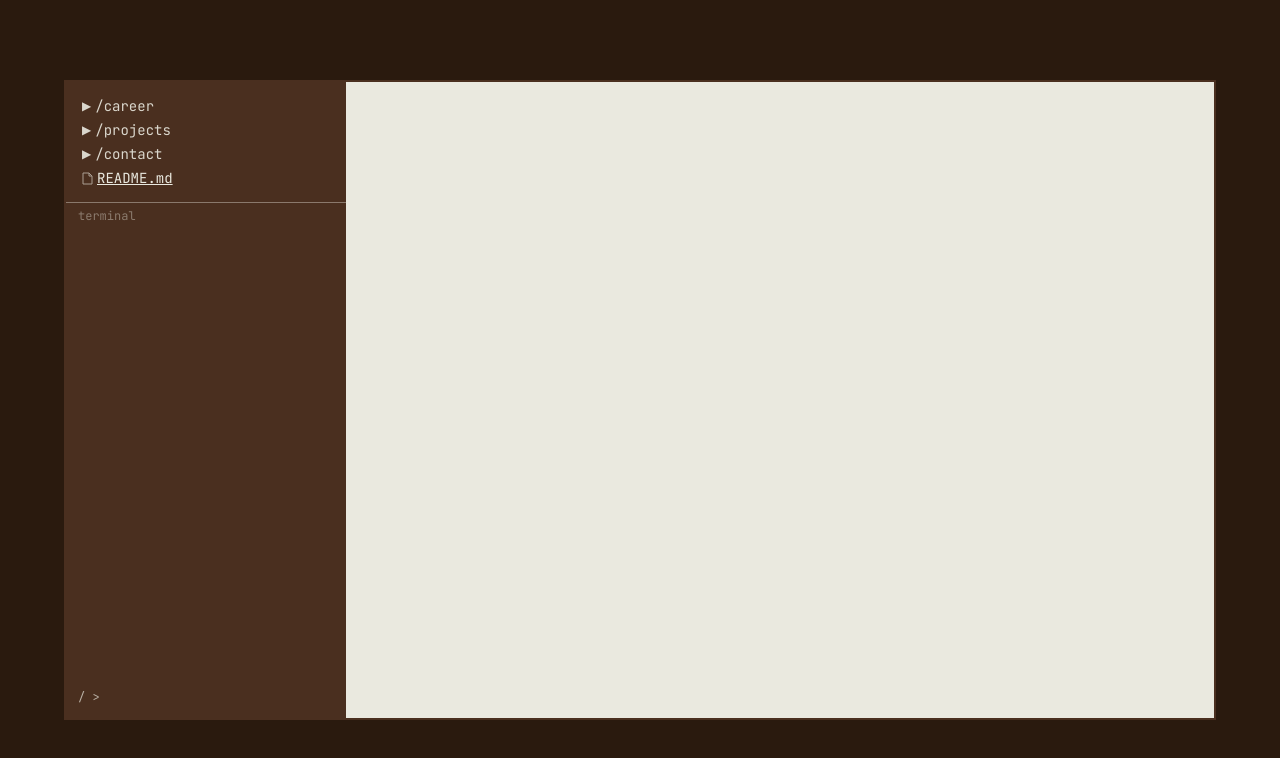
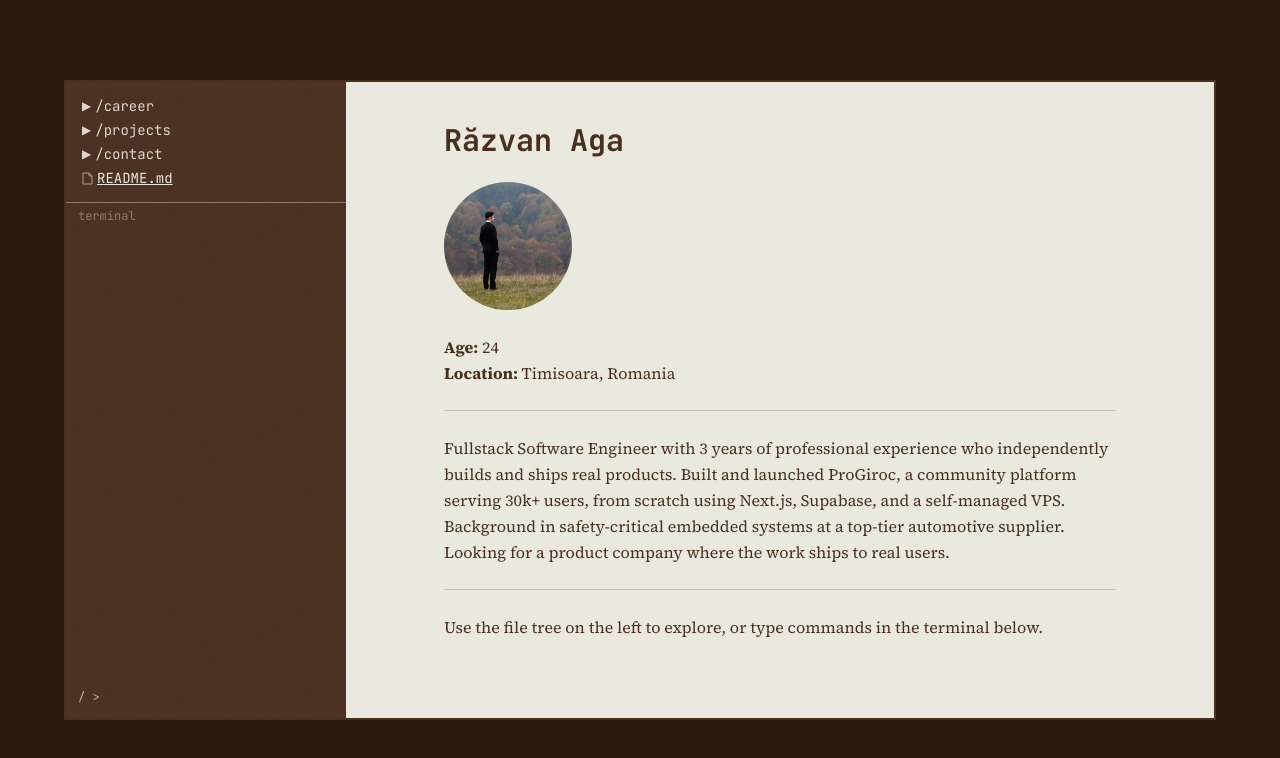
Before and after one commit to RazvanAga/razvanaga, a Next.js app: page / in a window 1280 px wide. Shown: the top 758 px of the page. Built offline with nearby package versions, Linux system fonts and the light colour scheme.

Commit message:
README.md

```diff
--- a/app/PortfolioClient.tsx
+++ b/app/PortfolioClient.tsx
@@ -7,30 +7,21 @@ import RightPanel from "./components/RightPanel";
 import MobileTabs from "./components/MobileTabs";
 
 interface PortfolioClientProps {
-  initialContent: string;
+  content: Record<string, string>;
 }
 
-export default function PortfolioClient({ initialContent }: PortfolioClientProps) {
+export default function PortfolioClient({ content }: PortfolioClientProps) {
   return (
     <PortfolioProvider>
-      {/* Desktop layout */}
-      <div
-        className="hidden md:flex min-h-screen w-full items-center justify-center"
-        style={{ backgroundColor: "#2a1a0e" }}
-      >
-        <div
-          className="flex overflow-hidden w-[90vw] max-w-6xl h-[80vh]"
-          style={{ border: "2px solid #4a2f1f" }}
-        >
-          {/* Left panel */}
-          <div
-            className="flex flex-col shrink-0"
-            style={{
-              width: "280px",
-              backgroundColor: "#4a2f1f",
-              color: "#eae9df",
-            }}
-          >
+      <div className="min-h-screen w-full md:flex md:items-center md:justify-center md:bg-frame">
+        <div className="flex h-dvh flex-col overflow-hidden md:h-[80vh] md:w-[90vw] md:max-w-6xl md:flex-row md:border-2 md:border-ink">
+          {/* Mobile navigation */}
+          <div className="shrink-0 md:hidden">
+            <MobileTabs />
+          </div>
+
+          {/* Desktop left panel */}
+          <div className="left-panel hidden w-[280px] shrink-0 flex-col bg-ink text-paper md:flex">
             <div className="shrink-0">
               <FileTree />
             </div>
@@ -39,23 +30,10 @@ export default function PortfolioClient({ initialContent }: PortfolioClientProps
             </div>
           </div>
 
-          {/* Right panel */}
+          {/* Content panel (shared between mobile and desktop) */}
           <div className="flex-1 overflow-hidden">
-            <RightPanel initialContent={initialContent} />
+            <RightPanel content={content} />
           </div>
-        </div>
-      </div>
-
-      {/* Mobile layout */}
-      <div
-        className="flex md:hidden flex-col h-screen overflow-hidden"
-        style={{ backgroundColor: "#eae9df" }}
-      >
-        <div className="shrink-0">
-          <MobileTabs />
-        </div>
-        <div className="flex-1 overflow-hidden">
-          <RightPanel initialContent={initialContent} />
         </div>
       </div>
     </PortfolioProvider>
--- a/app/api/content/route.ts
+++ /dev/null
@@ -1,36 +0,0 @@
-import { NextRequest, NextResponse } from "next/server";
-import fs from "fs";
-import path from "path";
-
-const CONTENT_DIR = path.join(process.cwd(), "content");
-
-// Allowed file paths to prevent directory traversal
-const ALLOWED_FILES = new Set([
-  "README",
-  "career/experience",
-  "career/skills",
-  "career/education",
-  "projects/progiroc",
-  "projects/robokids",
-  "contact/contact",
-]);
-
-export async function GET(request: NextRequest) {
-  const { searchParams } = new URL(request.url);
-  const file = searchParams.get("file");
-
-  if (!file || !ALLOWED_FILES.has(file)) {
-    return NextResponse.json({ error: "File not found" }, { status: 404 });
-  }
-
-  const filePath = path.join(CONTENT_DIR, `${file}.md`);
-
-  try {
-    const content = fs.readFileSync(filePath, "utf-8");
-    return new NextResponse(content, {
-      headers: { "Content-Type": "text/plain; charset=utf-8" },
-    });
-  } catch {
-    return NextResponse.json({ error: "File not found" }, { status: 404 });
-  }
-}
--- a/app/components/FileTree.tsx
+++ b/app/components/FileTree.tsx
@@ -1,6 +1,7 @@
 "use client";
 
 import { usePortfolio } from "../context/PortfolioContext";
+import { FOLDERS, README } from "../lib/files";
 
 const FileIcon = () => (
   <svg width="11" height="13" viewBox="0 0 11 13" fill="none" style={{ opacity: 0.6, flexShrink: 0 }}>
@@ -8,38 +9,6 @@ const FileIcon = () => (
     <path d="M7 1v3h3" stroke="currentColor" strokeWidth="1" />
   </svg>
 );
-
-interface FileNode {
-  name: string;
-  path: string;
-}
-
-interface FolderNode {
-  name: string;
-  files: FileNode[];
-}
-
-const FOLDERS: FolderNode[] = [
-  {
-    name: "career",
-    files: [
-      { name: "experience.md", path: "career/experience" },
-      { name: "skills.md", path: "career/skills" },
-      { name: "education.md", path: "career/education" },
-    ],
-  },
-  {
-    name: "projects",
-    files: [
-      { name: "progiroc.md", path: "projects/progiroc" },
-      { name: "robokids.md", path: "projects/robokids" },
-    ],
-  },
-  {
-    name: "contact",
-    files: [{ name: "contact.md", path: "contact/contact" }],
-  },
-];
 
 export default function FileTree() {
   const { currentFile, expandedFolders, openFile, toggleFolder } = usePortfolio();
@@ -111,11 +80,11 @@ export default function FileTree() {
       {/* README at root */}
       <div
         className="file-row flex items-center gap-1 py-0.5 px-1 cursor-pointer rounded-sm"
-        style={{ opacity: currentFile === "README" || currentFile === null ? 1 : 0.6 }}
-        onClick={() => openFile("README")}
+        style={{ opacity: currentFile === README.path || currentFile === null ? 1 : 0.6 }}
+        onClick={() => openFile(README.path)}
       >
         <FileIcon />
-        <span className="text-sm" style={{ textDecoration: currentFile === "README" || currentFile === null ? "underline" : "none" }}>README.md</span>
+        <span className="text-sm" style={{ textDecoration: currentFile === README.path || currentFile === null ? "underline" : "none" }}>{README.name}</span>
       </div>
     </div>
   );
--- a/app/components/MobileTabs.tsx
+++ b/app/components/MobileTabs.tsx
@@ -2,43 +2,22 @@
 
 import { useState, useRef, useEffect } from "react";
 import { usePortfolio } from "../context/PortfolioContext";
-
-interface FileEntry {
-  name: string;
-  path: string;
-}
+import { FOLDERS, README, ContentFile } from "../lib/files";
 
 interface TabData {
   label: string;
   key: string;
-  files?: FileEntry[];
+  files?: ContentFile[];
   isReadme?: boolean;
 }
 
 const TABS: TabData[] = [
   { label: "README", key: "readme", isReadme: true },
-  {
-    label: "/career",
-    key: "career",
-    files: [
-      { name: "experience.md", path: "career/experience" },
-      { name: "skills.md", path: "career/skills" },
-      { name: "education.md", path: "career/education" },
-    ],
-  },
-  {
-    label: "/projects",
-    key: "projects",
-    files: [
-      { name: "progiroc.md", path: "projects/progiroc" },
-      { name: "robokids.md", path: "projects/robokids" },
-    ],
-  },
-  {
-    label: "/contact",
-    key: "contact",
-    files: [{ name: "contact.md", path: "contact/contact" }],
-  },
+  ...FOLDERS.map((folder) => ({
+    label: `/${folder.name}`,
+    key: folder.name,
+    files: folder.files,
+  })),
 ];
 
 export default function MobileTabs() {
@@ -47,9 +26,7 @@ export default function MobileTabs() {
   const tabRefs = useRef<(HTMLButtonElement | null)[]>([]);
   const [indicator, setIndicator] = useState({ left: 0, width: 0 });
   const [drawerOpen, setDrawerOpen] = useState(false);
-  const [displayedFiles, setDisplayedFiles] = useState<FileEntry[]>([]);
-
-  const currentTab = TABS.find((t) => t.key === activeTab);
+  const [displayedFiles, setDisplayedFiles] = useState<ContentFile[]>([]);
 
   useEffect(() => {
     const idx = TABS.findIndex((t) => t.key === activeTab);
@@ -60,7 +37,7 @@ export default function MobileTabs() {
   const handleTabClick = (tab: TabData) => {
     setActiveTab(tab.key);
     if (tab.isReadme) {
-      openFile("README");
+      openFile(README.path);
       setDrawerOpen(false);
     } else if (tab.files) {
       if (drawerOpen) {
@@ -78,40 +55,33 @@ export default function MobileTabs() {
 
   return (
     <div
-      className="flex flex-col"
-      style={{
-        backgroundColor: "#4a2f1f",
-        color: "#eae9df",
-        fontFamily: "var(--font-jetbrains-mono)",
-      }}
+      className="flex flex-col bg-ink text-paper"
+      style={{ fontFamily: "var(--font-jetbrains-mono)" }}
     >
       {/* Tab bar */}
-      <div className="relative flex overflow-x-auto" style={{ borderBottom: "1px solid rgba(234,233,223,0.2)" }}>
+      <div className="relative flex overflow-x-auto border-b border-paper/20">
         {TABS.map((tab, i) => (
           <button
             key={tab.key}
             ref={(el) => { tabRefs.current[i] = el; }}
             onClick={() => handleTabClick(tab)}
-            className="px-3 py-2 text-xs whitespace-nowrap shrink-0"
-            style={{
-              backgroundColor: activeTab === tab.key ? "rgba(234,233,223,0.15)" : "transparent",
-              color: "#eae9df",
-              opacity: activeTab === tab.key ? 1 : 0.6,
-              borderBottom: "2px solid transparent",
-            }}
+            className={`px-3 py-2 text-xs whitespace-nowrap shrink-0 text-paper ${
+              activeTab === tab.key ? "bg-paper/15 opacity-100" : "bg-transparent opacity-60"
+            }`}
+            style={{ borderBottom: "2px solid transparent" }}
           >
             {tab.label}
           </button>
         ))}
         {/* Sliding indicator */}
         <span
+          className="bg-paper"
           style={{
             position: "absolute",
             bottom: 0,
             left: indicator.left,
             width: indicator.width,
             height: "2px",
-            backgroundColor: "#eae9df",
             transition: "left 400ms ease, width 400ms ease",
           }}
         />
@@ -132,12 +102,9 @@ export default function MobileTabs() {
               return (
                 <div
                   key={file.path}
-                  className="px-4 py-2 text-sm cursor-pointer"
-                  style={{
-                    opacity: isSelected ? 1 : 0.65,
-                    textDecoration: isSelected ? "underline" : "none",
-                    backgroundColor: isSelected ? "rgba(234,233,223,0.1)" : "transparent",
-                  }}
+                  className={`px-4 py-2 text-sm cursor-pointer ${
+                    isSelected ? "opacity-100 underline bg-paper/10" : "opacity-65 bg-transparent"
+                  }`}
                   onClick={() => openFile(file.path)}
                 >
                   {file.name}
--- a/app/components/RightPanel.tsx
+++ b/app/components/RightPanel.tsx
@@ -1,12 +1,13 @@
 "use client";
 
-import { useEffect, useState } from "react";
+import Image from "next/image";
 import ReactMarkdown, { Components } from "react-markdown";
 import remarkGfm from "remark-gfm";
 import { usePortfolio } from "../context/PortfolioContext";
+import { README } from "../lib/files";
 
 interface RightPanelProps {
-  initialContent: string;
+  content: Record<string, string>;
 }
 
 const CONTACT_ITEMS = {
@@ -51,10 +52,8 @@ function ContactIcon({ type }: { type: ContactKey }) {
       href={href}
       target="_blank"
       rel="noopener noreferrer"
-      className="flex items-center gap-4 py-3 px-4 mb-3 no-underline"
+      className="flex items-center gap-4 py-3 px-4 mb-3 no-underline text-ink border border-ink/25"
       style={{
-        color: "#4a2f1f",
-        border: "1px solid rgba(74,47,31,0.25)",
         fontFamily: "var(--font-jetbrains-mono)",
         fontSize: "0.9rem",
         transition: "opacity 0.15s",
@@ -72,10 +71,8 @@ function ContactIcon({ type }: { type: ContactKey }) {
 function PhotoPlaceholder({ label }: { label: string }) {
   return (
     <div
-      className="w-32 h-32 rounded-full flex items-center justify-center mb-6 text-xs text-center leading-tight"
+      className="w-32 h-32 rounded-full flex items-center justify-center mb-6 text-xs text-center leading-tight bg-ink text-paper"
       style={{
-        backgroundColor: "#4a2f1f",
-        color: "#eae9df",
         fontFamily: "var(--font-jetbrains-mono)",
         opacity: 0.6,
       }}
@@ -111,14 +108,14 @@ const markdownComponents: Components = {
       {children}
     </h3>
   ),
-  hr: () => <hr className="my-6" style={{ borderColor: "#4a2f1f", opacity: 0.2 }} />,
+  hr: () => <hr className="my-6 border-ink/20" />,
   a: ({ href, children }) => (
     <a
       href={href}
       target="_blank"
       rel="noopener noreferrer"
-      style={{ color: "#4a2f1f", textDecorationStyle: "dotted" }}
-      className="underline"
+      className="underline text-ink"
+      style={{ textDecorationStyle: "dotted" }}
     >
       {children}
     </a>
@@ -132,10 +129,8 @@ const markdownComponents: Components = {
     if (isBlock) {
       return (
         <pre
-          className="p-4 rounded my-4 overflow-x-auto"
+          className="p-4 rounded my-4 overflow-x-auto bg-ink text-paper"
           style={{
-            backgroundColor: "#4a2f1f",
-            color: "#eae9df",
             fontFamily: "var(--font-jetbrains-mono)",
             fontSize: "0.85rem",
           }}
@@ -146,12 +141,8 @@ const markdownComponents: Components = {
     }
     return (
       <code
-        className="px-1 rounded text-sm"
-        style={{
-          backgroundColor: "#4a2f1f",
-          color: "#eae9df",
-          fontFamily: "var(--font-jetbrains-mono)",
-        }}
+        className="px-1 rounded text-sm bg-ink text-paper"
+        style={{ fontFamily: "var(--font-jetbrains-mono)" }}
       >
         {children}
       </code>
@@ -164,22 +155,14 @@ const markdownComponents: Components = {
   ),
   th: ({ children }) => (
     <th
-      className="text-left px-3 py-2 font-bold"
-      style={{
-        borderBottom: "2px solid #4a2f1f",
-        fontFamily: "var(--font-jetbrains-mono)",
-      }}
+      className="text-left px-3 py-2 font-bold border-b-2 border-ink"
+      style={{ fontFamily: "var(--font-jetbrains-mono)" }}
     >
       {children}
     </th>
   ),
   td: ({ children }) => (
-    <td
-      className="px-3 py-2"
-      style={{ borderBottom: "1px solid rgba(74,47,31,0.2)" }}
-    >
-      {children}
-    </td>
+    <td className="px-3 py-2 border-b border-ink/20">{children}</td>
   ),
 };
 
@@ -194,38 +177,30 @@ const SENTINELS: Record<string, PartType> = {
 };
 
 function ContentWithPlaceholders({ content }: { content: string }) {
-  const parts: Array<{ type: PartType; text: string }> = [];
-  let remaining = content;
-
-  while (remaining.length > 0) {
-    let firstIdx = -1;
-    let firstSentinel = "";
-
-    for (const sentinel of Object.keys(SENTINELS)) {
-      const idx = remaining.indexOf(sentinel);
-      if (idx !== -1 && (firstIdx === -1 || idx < firstIdx)) {
-        firstIdx = idx;
-        firstSentinel = sentinel;
-      }
-    }
-
-    if (firstIdx === -1) {
-      parts.push({ type: "markdown", text: remaining });
-      break;
-    }
-
-    if (firstIdx > 0) {
-      parts.push({ type: "markdown", text: remaining.slice(0, firstIdx) });
-    }
-
-    parts.push({ type: SENTINELS[firstSentinel], text: "" });
-    remaining = remaining.slice(firstIdx + firstSentinel.length);
-  }
+  const parts: Array<{ type: PartType; text: string }> = content
+    .split(/(::[\w-]+::)/g)
+    .filter((segment) => segment.length > 0)
+    .map((segment) =>
+      segment in SENTINELS
+        ? { type: SENTINELS[segment], text: "" }
+        : { type: "markdown" as const, text: segment }
+    );
 
   return (
     <>
       {parts.map((part, i) => {
-        if (part.type === "photo") return <img key={i} src="/razvan.jpg" alt="Răzvan Aga" className="w-32 h-32 rounded-full object-cover mb-6" />;
+        if (part.type === "photo")
+          return (
+            <Image
+              key={i}
+              src="/razvan.jpg"
+              alt="Răzvan Aga"
+              width={128}
+              height={128}
+              className="w-32 h-32 rounded-full object-cover mb-6"
+              priority
+            />
+          );
         if (part.type === "wedding") return <PhotoPlaceholder key={i} label="Wedding photo coming soon" />;
         if (part.type in CONTACT_ITEMS) return <ContactIcon key={i} type={part.type as ContactKey} />;
         return (
@@ -238,41 +213,18 @@ function ContentWithPlaceholders({ content }: { content: string }) {
   );
 }
 
-export default function RightPanel({ initialContent }: RightPanelProps) {
+export default function RightPanel({ content }: RightPanelProps) {
   const { currentFile } = usePortfolio();
-  const [content, setContent] = useState(initialContent);
-
-  useEffect(() => {
-    const file = currentFile ?? "README";
-
-    const fetchContent = async () => {
-      try {
-        const res = await fetch(`/api/content?file=${encodeURIComponent(file)}`);
-        if (res.ok) {
-          const text = await res.text();
-          setContent(text);
-        } else {
-          setContent(`# Not Found\n\nFile not found: ${file}`);
-        }
-      } catch {
-        setContent("# Error\n\nFailed to load content.");
-      }
-    };
-
-    fetchContent();
-  }, [currentFile]);
+  const file = currentFile ?? README.path;
+  const markdown = content[file] ?? `# Not Found\n\nFile not found: ${file}`;
 
   return (
     <div
-      className="h-full overflow-y-auto px-8 py-10"
-      style={{
-        fontFamily: "var(--font-source-serif-4)",
-        color: "#4a2f1f",
-        backgroundColor: "#eae9df",
-      }}
+      className="h-full overflow-y-auto px-8 py-10 text-ink bg-paper"
+      style={{ fontFamily: "var(--font-source-serif-4)" }}
     >
-      <div key={currentFile ?? "readme"} className="max-w-2xl mx-auto content-enter">
-        <ContentWithPlaceholders content={content} />
+      <div key={file} className="max-w-2xl mx-auto content-enter">
+        <ContentWithPlaceholders content={markdown} />
       </div>
     </div>
   );
--- a/app/components/Terminal.tsx
+++ b/app/components/Terminal.tsx
@@ -2,9 +2,12 @@
 
 import { useRef, useEffect, useState } from "react";
 import { usePortfolio } from "../context/PortfolioContext";
+import { FILE_SYSTEM } from "../lib/files";
+
+const COMMANDS = ["ls", "cd", "cat", "pwd", "whoami", "clear", "help"];
 
 export default function Terminal() {
-  const { terminalHistory, currentDir, runCommand } = usePortfolio();
+  const { terminalHistory, currentDir, runCommand, addTerminalLine } = usePortfolio();
   const [inputValue, setInputValue] = useState("");
   const [commandHistory, setCommandHistory] = useState<string[]>([]);
   const [historyIndex, setHistoryIndex] = useState(-1);
@@ -33,8 +36,40 @@ export default function Terminal() {
     }, 80);
   };
 
+  const handleTabComplete = () => {
+    const parts = inputValue.split(/\s+/);
+    const isFirstToken = parts.length <= 1;
+
+    if (isFirstToken) {
+      const partial = parts[0] ?? "";
+      const matches = COMMANDS.filter((c) => c.startsWith(partial));
+      if (matches.length === 1) {
+        setInputValue(matches[0] + " ");
+      } else if (matches.length > 1 && partial) {
+        addTerminalLine(matches.join("  "));
+      }
+      return;
+    }
+
+    const command = parts[0];
+    const partial = parts[parts.length - 1];
+    let entries = FILE_SYSTEM[currentDir] ?? [];
+    if (command === "cd") entries = entries.filter((entry) => !entry.endsWith(".md"));
+    if (command === "cat") entries = entries.filter((entry) => entry.endsWith(".md"));
+
+    const matches = entries.filter((entry) => entry.startsWith(partial));
+    if (matches.length === 1) {
+      setInputValue([...parts.slice(0, -1), matches[0]].join(" "));
+    } else if (matches.length > 1) {
+      addTerminalLine(matches.join("  "));
+    }
+  };
+
   const handleKeyDown = (e: React.KeyboardEvent<HTMLInputElement>) => {
-    if (e.key === "ArrowUp") {
+    if (e.key === "Tab") {
+      e.preventDefault();
+      handleTabComplete();
+    } else if (e.key === "ArrowUp") {
       e.preventDefault();
       if (commandHistory.length === 0) return;
       if (historyIndex === -1) setSavedInput(inputValue);
--- a/app/context/PortfolioContext.tsx
+++ b/app/context/PortfolioContext.tsx
@@ -1,15 +1,7 @@
 "use client";
 
 import React, { createContext, useContext, useState, useCallback } from "react";
-
-// File system structure for terminal navigation
-const FILE_SYSTEM: Record<string, string[]> = {
-  "/": ["about", "career", "projects", "contact", "README.md"],
-  "/about": ["education.md"],
-  "/career": ["experience.md", "skills.md"],
-  "/projects": ["progiroc.md", "robokids.md"],
-  "/contact": ["contact.md"],
-};
+import { FILE_SYSTEM, contentPathFor } from "../lib/files";
 
 interface PortfolioContextType {
   currentFile: string | null;
@@ -23,6 +15,19 @@ interface PortfolioContextType {
 }
 
 const PortfolioContext = createContext<PortfolioContextType | null>(null);
+
+// Resolve an argument like "skills.md", "career/skills.md", or "/career/skills.md"
+// against the current directory. Returns the content path or null.
+function resolveFileArg(currentDir: string, arg: string): string | null {
+  const filename = arg.endsWith(".md") ? arg : `${arg}.md`;
+  const absolute = filename.startsWith("/")
+    ? filename
+    : `${currentDir === "/" ? "" : currentDir}/${filename}`;
+  const lastSlash = absolute.lastIndexOf("/");
+  const dir = lastSlash === 0 ? "/" : absolute.slice(0, lastSlash);
+  const name = absolute.slice(lastSlash + 1);
+  return contentPathFor(dir, name);
+}
 
 export function PortfolioProvider({ children }: { children: React.ReactNode }) {
   const [currentFile, setCurrentFile] = useState<string | null>(null);
@@ -130,20 +135,9 @@ export function PortfolioProvider({ children }: { children: React.ReactNode }) {
           addTerminalLine("cat: missing filename");
           return;
         }
-        const filename = arg.endsWith(".md") ? arg : `${arg}.md`;
-        // Determine directory to search
-        const searchDir = currentDir;
-        const entries = FILE_SYSTEM[searchDir] ?? [];
-        if (entries.includes(filename)) {
-          // Build file path: folder/filename (without .md extension for currentFile)
-          const folder = searchDir === "/" ? "" : searchDir.replace("/", "");
-          const filePath =
-            searchDir === "/"
-              ? filename === "README.md"
-                ? "README"
-                : filename.replace(".md", "")
-              : `${folder}/${filename.replace(".md", "")}`;
-          setCurrentFile(filePath);
+        const contentPath = resolveFileArg(currentDir, arg);
+        if (contentPath) {
+          setCurrentFile(contentPath);
         } else {
           addTerminalLine(`cat: ${arg}: No such file`);
         }
--- a/app/globals.css
+++ b/app/globals.css
@@ -3,6 +3,12 @@
 @theme inline {
   --font-mono: var(--font-jetbrains-mono);
   --font-serif: var(--font-source-serif-4);
+}
+
+@theme {
+  --color-ink: #4a2f1f;   /* dark brown — panels, text */
+  --color-paper: #eae9df; /* warm off-white — content background */
+  --color-frame: #2a1a0e; /* darkest brown — desktop backdrop */
 }
 
 html,
@@ -50,13 +56,13 @@ input[type="text"].cursor-pulse {
 }
 
 ::-webkit-scrollbar-thumb {
-  background: rgba(74, 47, 31, 0.3);
+  background: color-mix(in srgb, var(--color-ink) 30%, transparent);
   border-radius: 2px;
 }
 
 /* Override for left panel scrollbar */
 .left-panel ::-webkit-scrollbar-thumb {
-  background: rgba(234, 233, 223, 0.3);
+  background: color-mix(in srgb, var(--color-paper) 30%, transparent);
 }
 
 /* Subtle noise texture on left panel */
--- /dev/null
+++ b/app/lib/files.ts
@@ -0,0 +1,51 @@
+// Single source of truth for the portfolio's virtual file system.
+// The file tree, mobile tabs, terminal, and content loading all derive from this.
+
+export interface ContentFile {
+  name: string; // display name, e.g. "skills.md"
+  path: string; // content key, e.g. "career/skills" (maps to content/career/skills.md)
+}
+
+export interface ContentFolder {
+  name: string;
+  files: ContentFile[];
+}
+
+export const README: ContentFile = { name: "README.md", path: "README" };
+
+export const FOLDERS: ContentFolder[] = [
+  {
+    name: "career",
+    files: [
+      { name: "experience.md", path: "career/experience" },
+      { name: "skills.md", path: "career/skills" },
+      { name: "education.md", path: "career/education" },
+    ],
+  },
+  {
+    name: "projects",
+    files: [
+      { name: "progiroc.md", path: "projects/progiroc" },
+      { name: "robokids.md", path: "projects/robokids" },
+    ],
+  },
+  {
+    name: "contact",
+    files: [{ name: "contact.md", path: "contact/contact" }],
+  },
+];
+
+export const ALL_FILES: ContentFile[] = [README, ...FOLDERS.flatMap((f) => f.files)];
+
+// Terminal navigation: directory -> entries
+export const FILE_SYSTEM: Record<string, string[]> = {
+  "/": [...FOLDERS.map((f) => f.name), README.name],
+  ...Object.fromEntries(FOLDERS.map((f) => [`/${f.name}`, f.files.map((file) => file.name)])),
+};
+
+// Resolve a directory + filename to a content path, or null if it doesn't exist.
+export function contentPathFor(dir: string, filename: string): string | null {
+  if (dir === "/") return filename === README.name ? README.path : null;
+  const folder = FOLDERS.find((f) => `/${f.name}` === dir);
+  return folder?.files.find((f) => f.name === filename)?.path ?? null;
+}
--- a/app/page.tsx
+++ b/app/page.tsx
@@ -1,10 +1,16 @@
 import fs from "fs";
 import path from "path";
 import PortfolioClient from "./PortfolioClient";
+import { ALL_FILES } from "./lib/files";
 
 export default function Home() {
-  const readmePath = path.join(process.cwd(), "content", "README.md");
-  const initialContent = fs.readFileSync(readmePath, "utf-8");
+  const contentDir = path.join(process.cwd(), "content");
+  const content = Object.fromEntries(
+    ALL_FILES.map((file) => [
+      file.path,
+      fs.readFileSync(path.join(contentDir, `${file.path}.md`), "utf-8"),
+    ])
+  );
 
-  return <PortfolioClient initialContent={initialContent} />;
+  return <PortfolioClient content={content} />;
 }
```
Also changed, not shown: .claude/settings.local.json, 1 other file (tests, documents, lock files or other folders).
